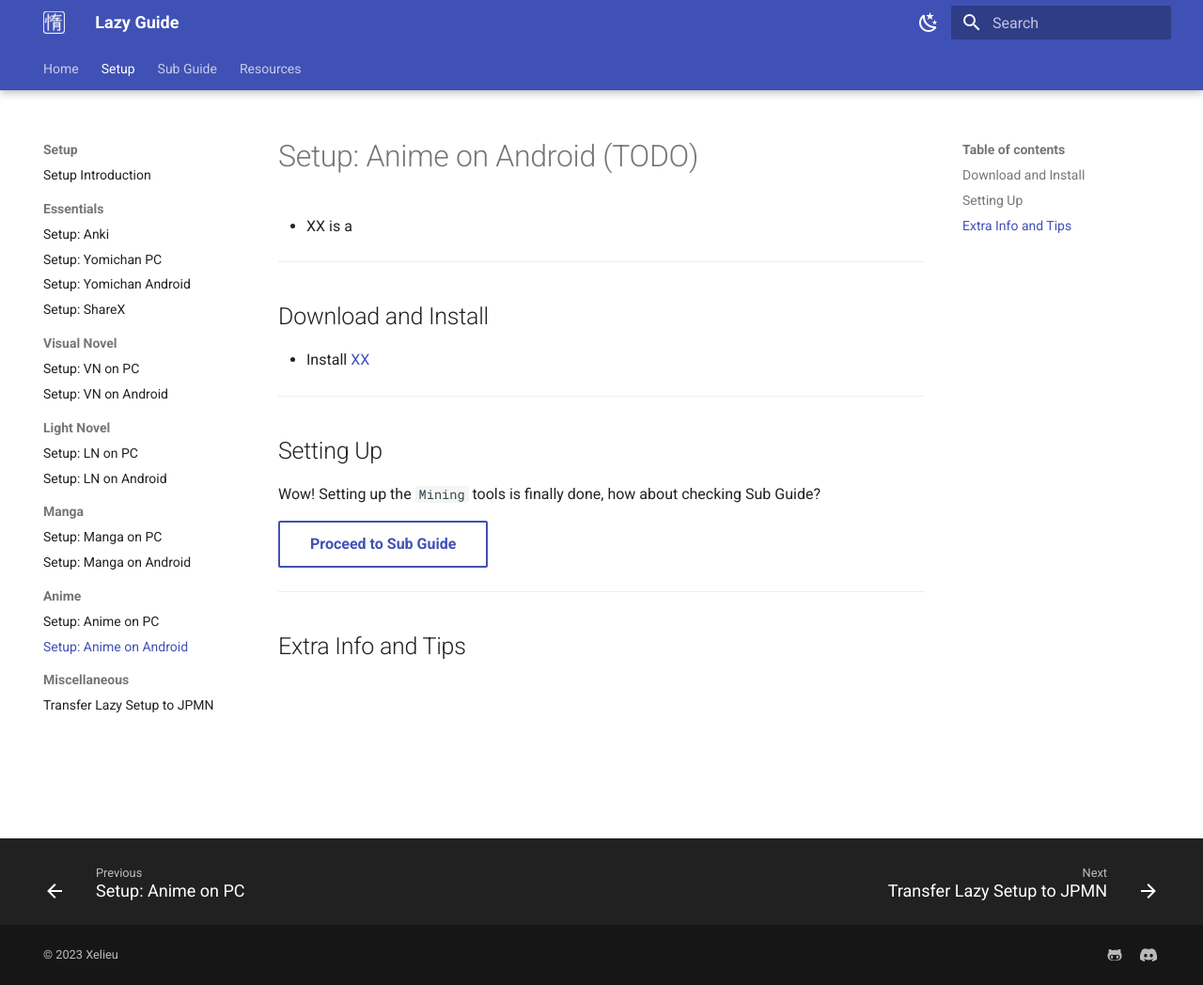
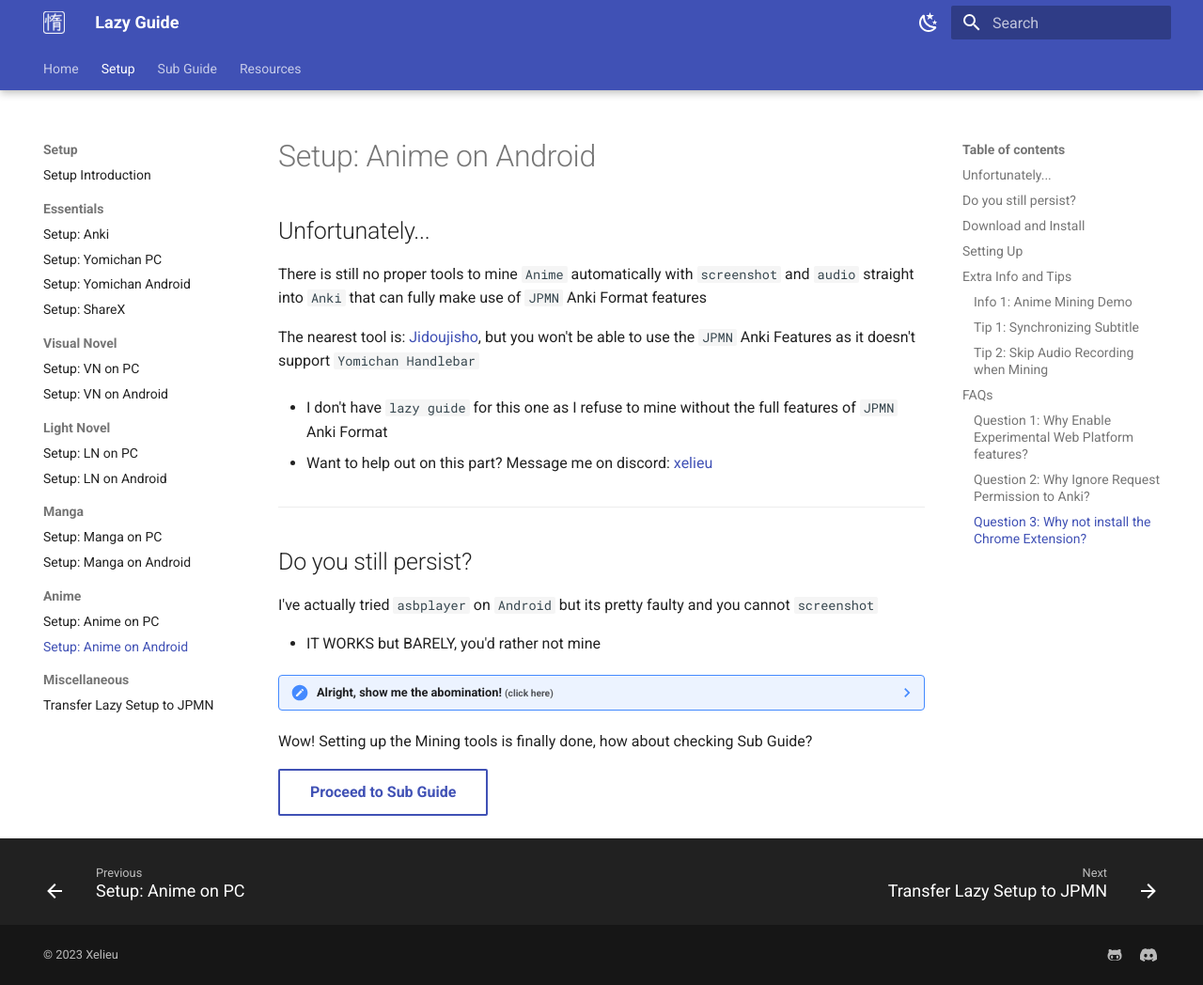
Before and after one commit to Xelieu/xelieu.github.io, an MkDocs documentation site: the page built from docs/jp-lazy-guide/setupAnimeOnAndroid.md, in a window 1280 px wide and 1048 px high. Shown: the whole window at 94% size. Built offline with MkDocs 1.6.1 and Material for MkDocs 9.7.7, drawn with Linux system fonts in a browser that asks for light colours.

Commit message:
$anime setup

```diff
--- a/docs/jp-lazy-guide/setupAnimeOnAndroid.md
+++ b/docs/jp-lazy-guide/setupAnimeOnAndroid.md
@@ -1,22 +1,118 @@
-# Setup: Anime on Android (TODO)
+# Setup: Anime on Android
 
-- XX is a
+## Unfortunately...
+
+There is still no proper tools to mine `Anime` automatically with `screenshot` and `audio` straight into `Anki` that can fully make use of `JPMN` Anki Format features
+
+The nearest tool is: [Jidoujisho](https://github.com/lrorpilla/jidoujisho/releases/latest/), but you won't be able to use the `JPMN` Anki Features as it doesn't support `Yomichan Handlebar`
+
+- I don't have `lazy guide` for this one as I refuse to mine without the full features of `JPMN` Anki Format
+
+- Want to help out on this part? Message me on discord: [xelieu](https://www.discordapp.com/users/719459399168426054)
 
 ---
 
-## Download and Install
+## Do you still persist?
 
-- Install [XX]()
+I've actually tried `asbplayer` on `Android` but its pretty faulty and you cannot `screenshot`
 
----
+- IT WORKS but BARELY, you'd rather not mine
 
-## Setting Up
+??? note "Alright, show me the abomination! <small>(click here)</small>"
+
+    - `asbplayer` is a browser video player that supports uploading of `Anime` and `subtitle` to be able hover over the words to use `Yomichan`
+
+    ---
+
+    ## Download and Install
+
+    - Download your `Anime` and `JP Subtitle`
+        - To get `JP subtitles` go to [kitsunekko](https://kitsunekko.net/dirlist.php?dir=subtitles%2Fjapanese%2F)
+
+    Requirements
+
+    - [Yomichan on Android](https://xelieu.github.io/jp-lazy-guide/setupYomichanOnAndroid/) already set-up
+
+    ---
+
+    ## Setting Up
+
+    1. In your browser, go to `kiwi://flags`
+        - Search for `Experimental Web Platform features` > `Enabled`
+
+        ![Enable Experimental Web Platform Android](../img/enable-experimental-web-platform-android.png){height=200 width=400}
+
+    2. Go to [asbplayer](https://killergerbah.github.io/asbplayer/)
+        - Ignore `request permission` to `Anki` and installing of `Chrome extension`
+
+    3. Upload your `Anime` and `Subtitle` to the `asbplayer`
+
+        === "Upload Files"
+            ![Pick Anime Android](../img/pick-anime-android.png){height=200 width=400}
+        === "Pick Anime and Sub"
+            ![Pick Anime & Subtitle Android](../img/pick-anime-sub-android.png){height=200 width=400}
+
+    4. `Landscape` your `Android` to have a proper view of the `asbplayer`
+
+    5. You can now mine with `Yomichan`
+        - See [Anime Mining Demo](https://xelieu.github.io/jp-lazy-guide/setupAnimeOnPC/#info-1-anime-mining-demo)
+        - Unfortunately, to get `Picture`, `screenshot` manually and upload it to your card details in `Ankidroid`
 
 
-Wow! Setting up the `Mining` tools is finally done, how about checking Sub Guide?
+    Wow! Setting up the Mining tools is finally done, how about checking Sub Guide?
+
+    [Proceed to Sub Guide](subGuide.md){ .md-button .md-button }
+
+    ---
+
+    ## Extra Info and Tips
+
+    #### Info 1: Anime Mining Demo
+
+    ??? info "Anime Mining Demo <small>(click here)</small>"
+
+        <iframe width="560" height="315" src="https://www.youtube.com/embed/CujTp1DxbtM" title="Mining Demo" frameborder="0" allow="accelerometer; autoplay; clipboard-write; encrypted-media; gyroscope; picture-in-picture; web-share" allowfullscreen></iframe>
+
+    #### Tip 1: Synchronizing Subtitle
+
+    ??? tip "Synchronizing Subtitle <small>(click here)</small>"
+
+        Depending on the source of your `Anime`, the `Subtitle` could be out of sync, to remedy that problem:
+
+        - +100ms - `CTRL + SHIFT + LEFT ARROW KEY`
+
+        - -100ms - `CTRL + SHIFT + RIGHT ARROW KEY`
+
+    #### Tip 2: Skip Audio Recording when Mining
+
+    ??? tip "Skip Audio Recording when Mining <small>(click here)</small>"
+
+        - You can skip the audio recording when mining as it is time consuming
+
+        - If you also manage to do your Anki Cards below 5s each, you will barely hear the recorded Audio
+
+    ---
+
+    ## FAQs
+
+    #### Question 1: Why Enable Experimental Web Platform features?
+
+    ??? question "Why Enable Experimental Web Platform features? <small>(click here)</small>"
+
+        - Some `Anime` have multiple `audio sources` such as `en` and `jp`, by enabling this we can pick `jp` source if its not the default
+
+    #### Question 2: Why Ignore Request Permission to Anki?
+
+    ??? question "Why Ignore Request Permission to Anki? <small>(click here)</small>"
+
+        - Because we are using the normal method where we can use the full features of `Anki` and `Yomichan` setup
+
+    #### Question 3: Why not install the Chrome Extension?
+
+    ??? question "Why not install the Chrome Extension? <small>(click here)</small>"
+
+        - Same as `Question 1`, `asbplayer` has a built-in `Anki` support that lacks the feature of our own `Anki` and `Yomichan` support
+
+Wow! Setting up the Mining tools is finally done, how about checking Sub Guide?
 
 [Proceed to Sub Guide](subGuide.md){ .md-button .md-button }
-
----
-
-## Extra Info and Tips
```
Also changed, not shown: docs/jp-lazy-guide/index.md (+1 -1 lines), docs/jp-lazy-guide/setupAnimeOnPC.md (+5 -3 lines), docs/jp-lazy-guide/setupMangaOnPC.md (+11 -6 lines), docs/jp-lazy-guide/setupYomichanOnAndroid.md (+1 -1 lines), docs/jp-lazy-guide/setupYomichanOnPC.md (+6 -6 lines), docs/img/enable-experimental-web-platform-android.png (added), docs/img/pick-anime-android.png (added), docs/img/pick-anime-pc.png (added), docs/img/pick-anime-sub-android.png (added).
